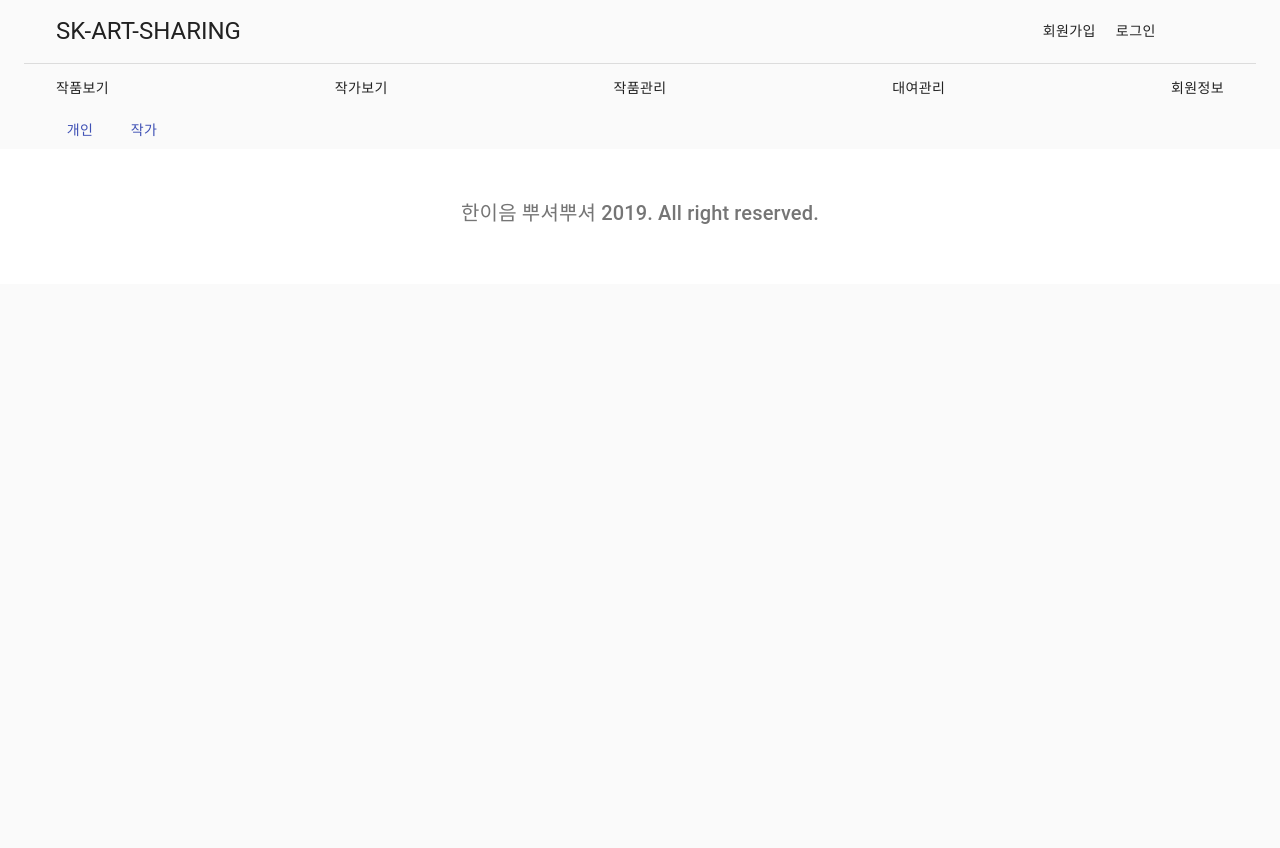
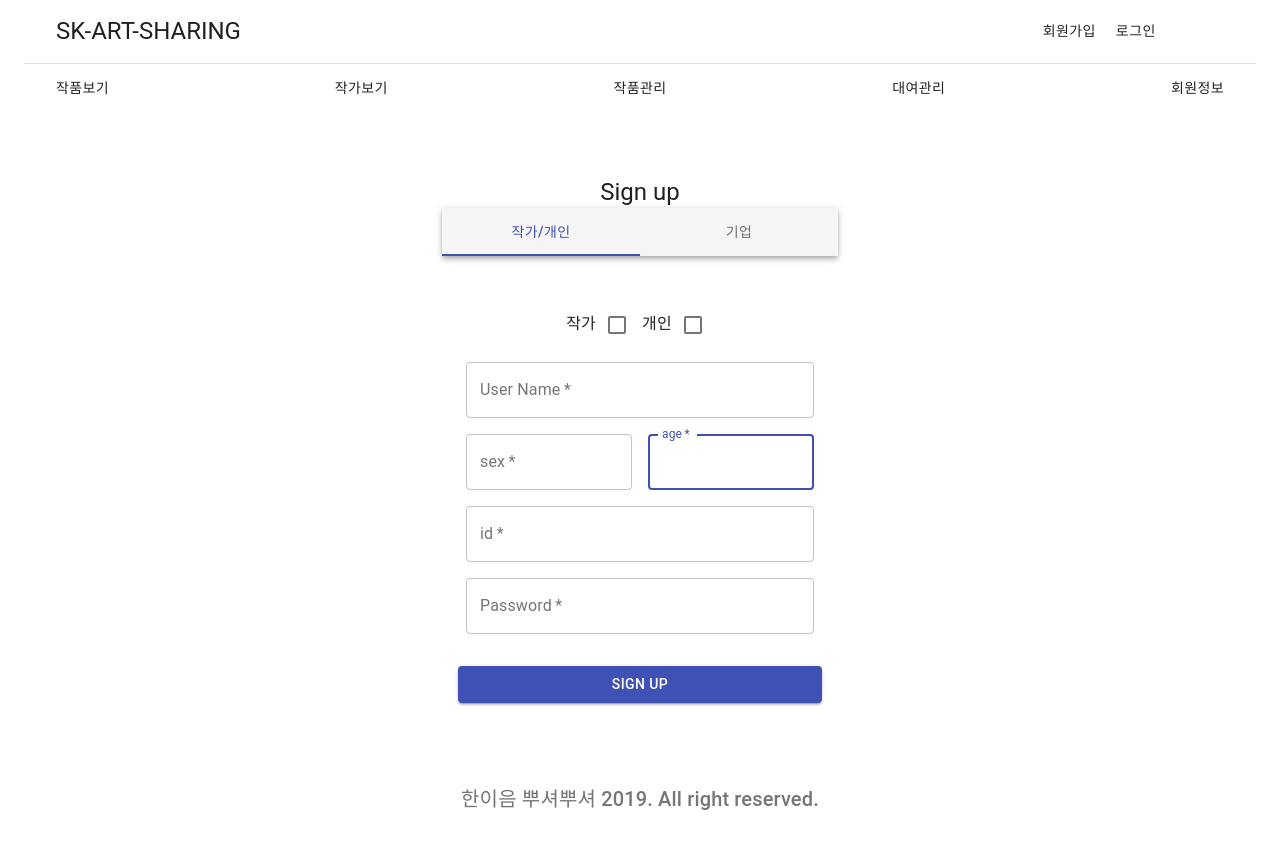
Before and after one commit to Rayoungji/Artsharing-FrontEnd, a React (Create React App) app in the folder client/: page /signup in a window 1280 px wide. Shown: the top 848 px of the page. Before the commit the page ends 800 px from the top, so only its background shows below. Built offline with nearby package versions, Linux system fonts and the light colour scheme; the HTML template or start-up script is replaced by a standard one.

Commit message:
작가/개인 회원가입

```diff
--- a/client/src/components/layout/Body.js
+++ b/client/src/components/layout/Body.js
@@ -11,8 +11,8 @@ import ArtItemList from '../../containers/ArtItemList/ArtItemLIst'
 import ArtistOnly from '../../containers/ArtistOnly'
 import ArtItemMore from '../../containers/ArtItemList/ArtItemMore'
 import Main from '../../containers/Main'
-import SignUp1 from '../../containers/signup1'
-import SignUp2 from '../../containers/signup2'
+// import SignUp1 from '../../containers/signup1'
+// import SignUp2 from '../../containers/signup2'
 
 
 export default function Blog({data, onDelete}) {
@@ -36,8 +36,8 @@ export default function Blog({data, onDelete}) {
               <Route exact path="/profile" component={Profile} />{/*회원정보란*/}
               <Route exact path="/signup" component={SignUp} />{/*회원가입*/}
               <Route exact path="/ArtItemMore/:id" component={ArtItemMore} />{/*작품상세화면*/}
-              <Route exact path="/signup1" component={SignUp1} />{/*개인회원가입*/}
-              <Route exact path="/signup2" component={SignUp2} />{/*작가회원가입*/}
+              {/* <Route exact path="/signup1" component={SignUp1} />{/*개인회원가입*/}
+              {/* <Route exact path="/signup2" component={SignUp2} />작가회원가입 */}
             </BrowserRouter>
           </Container>
           </div>
--- a/client/src/containers/SignUp.js
+++ b/client/src/containers/SignUp.js
@@ -1,24 +1,179 @@
 import React from 'react';
-import { MemoryRouter as Router } from 'react-router';
-import { Link } from 'react-router-dom';
 import Button from '@material-ui/core/Button';
+import CssBaseline from '@material-ui/core/CssBaseline';
+import TextField from '@material-ui/core/TextField';
+import Checkbox from '@material-ui/core/Checkbox';
+import Grid from '@material-ui/core/Grid';
+import Box from '@material-ui/core/Box';
+import Typography from '@material-ui/core/Typography';
+import { makeStyles } from '@material-ui/core/styles';
+import Container from '@material-ui/core/Container';
+import PropTypes from 'prop-types';
+import {  useTheme } from '@material-ui/core/styles';
+import AppBar from '@material-ui/core/AppBar';
+import Tabs from '@material-ui/core/Tabs';
+import Tab from '@material-ui/core/Tab';
 
-// The usage of React.forwardRef will no longer be required for react-router-dom v6.
-// see https://github.com/ReactTraining/react-router/issues/6056
-const AdapterLink = React.forwardRef((props, ref) => <Link innerRef={ref} {...props} />);
+const useStyles = makeStyles(theme => ({
+  '@global': {
+    body: {
+      backgroundColor: theme.palette.common.white,
+    },
+  },
+  paper: {
+    marginTop: theme.spacing(8),
+    display: 'flex',
+    flexDirection: 'column',
+    alignItems: 'center',
+  },
+  avatar: {
+    margin: theme.spacing(1),
+    backgroundColor: theme.palette.secondary.main,
+  },
+  form: {
+    width: '100%', // Fix IE 11 issue.
+    marginTop: theme.spacing(3),
+  },
+  submit: {
+    margin: theme.spacing(3, 0, 2),
+  },
+}));
 
-const CollisionLink = React.forwardRef((props, ref) => (
-  <Link innerRef={ref} to="/getting-started/installation/" {...props} />
-));
+function TabPanel(props) {
+  const { children, value, index, ...other } = props;
 
-export default function ButtonRouter() {
   return (
-    <Router>
-      <Button href="/signup1" color="primary" >
-      개인
-      </Button>
-      <Button href="/signup2" color="primary" >
-      작가</Button>
-    </Router>
+    <Typography
+      align="center"
+      component="div"
+      role="tabpanel"
+      hidden={value !== index}
+      {...other}
+    >
+      <Box p={3}>{children}</Box>
+    </Typography>
   );
 }
+
+TabPanel.propTypes = {
+  children: PropTypes.node,
+  index: PropTypes.any.isRequired,
+  value: PropTypes.any.isRequired,
+};
+
+
+export default function SignUp() {
+  const classes = useStyles();
+  const theme = useTheme();
+  const [value, setValue] = React.useState(0);
+
+  const handleChange = (event, newValue) => {
+    setValue(newValue);
+  };
+
+
+  return (
+    <Container component="main" maxWidth="xs">
+      <CssBaseline />
+      <div className={classes.paper}>
+        <Typography component="h1" variant="h5">
+          Sign up
+        </Typography>
+        <AppBar position="static" color="default">
+        <Tabs
+          value={value}
+          onChange={handleChange}
+          indicatorColor="primary"
+          textColor="primary"
+          variant="fullWidth"
+          aria-label="action tabs example"
+        >
+          <Tab label="작가/개인" />
+          <Tab label="기업" />
+        </Tabs>
+      </AppBar>
+      <TabPanel value={value} index={0} dir={theme.direction}>
+      <form className={classes.form} noValidate>
+      <Grid container spacing={2}>
+        <Grid item xs={12}>
+            작가<Checkbox/> 개인<Checkbox/>
+          </Grid>
+      <Grid item xs={12}>
+              <TextField
+                variant="outlined"
+                required
+                fullWidth
+                id="Name"
+                label="User Name"
+                name="Name"
+                autoComplete="Name"
+              />
+            </Grid>
+            <Grid item xs={12} sm={6}>
+              <TextField
+                autoComplete="sex"
+                name="sex"
+                variant="outlined"
+                required
+                fullWidth
+                id="sex"
+                label="sex"
+                autoFocus
+              />
+            </Grid>
+            <Grid item xs={12} sm={6}>
+              <TextField
+                autoComplete="age"
+                name="age"
+                variant="outlined"
+                required
+                fullWidth
+                id="age"
+                label="age"
+                autoFocus
+              />
+            </Grid>
+            <Grid item xs={12}>
+              <TextField
+                variant="outlined"
+                required
+                fullWidth
+                id="id"
+                label="id"
+                name="id"
+                autoComplete="id"
+              />
+            </Grid>
+            <Grid item xs={12}>
+              <TextField
+                variant="outlined"
+                required
+                fullWidth
+                name="password"
+                label="Password"
+                type="password"
+                id="password"
+                autoComplete="current-password"
+              />
+            </Grid>
+          <Button
+            type="submit"
+            fullWidth
+            variant="contained"
+            color="primary"
+            className={classes.submit}
+          >
+            Sign Up
+          </Button>
+          <Grid container justify="flex-end">
+          </Grid>
+          </Grid>
+        </form>
+        </TabPanel>
+        <TabPanel value={value} index={1} dir={theme.direction}>
+          Item Two
+        </TabPanel>
+      </div>
+    </Container>
+  );
+}
```
